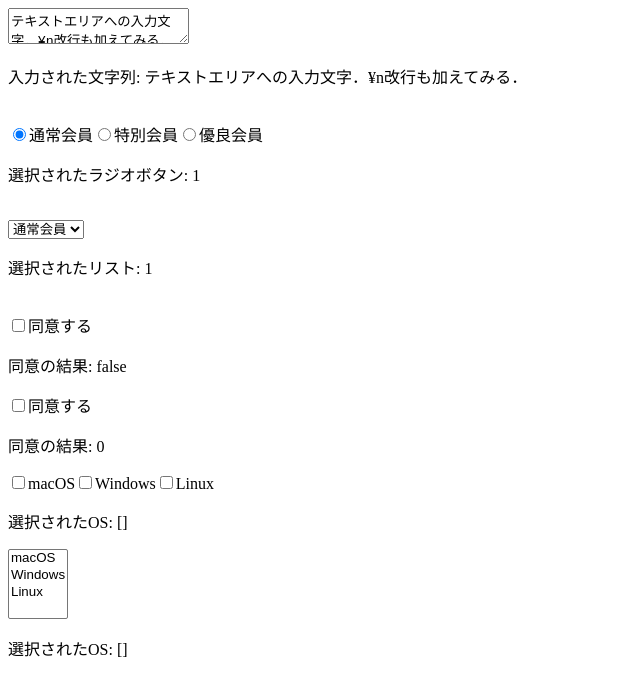
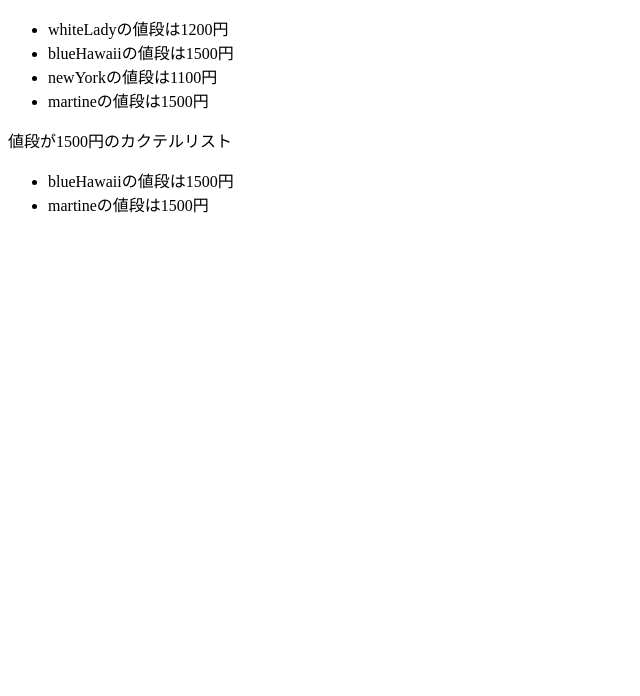
Before and after one commit to YUTigerr/YClooud, a Nuxt app: page / in a window 1280 px wide. Shown: the top 696 px of the page, without its empty margins (0-640 px from the left). Built offline with nearby package versions, Linux system fonts and the light colour scheme.

Commit message:
:sparkles: computedの基本

```diff
--- a/pages/index.vue
+++ b/pages/index.vue
@@ -1,56 +1,46 @@
 <script setup lang="ts">
-import {ref} from "vue";
+import { ref, computed } from "vue";
 
-const inputTextarea = ref("テキストエリアへの入力文字．¥n改行も加えてみる．");
-const memberType = ref(1);
-const memberTypeSelect = ref(1);
-const isAgreed = ref(false);
-const isAgreed01 = ref(0);
-const selectedOS = ref([]);
-const selectedOSSelect = ref([]);
+const cooktailDataListInit: Cooktail[] = [
+  { id: 2345, name: "whiteLady", price: 1200 },
+  { id: 4412, name: "blueHawaii", price: 1500 },
+  { id: 6792, name: "newYork", price: 1100 },
+  { id: 8429, name: "martine", price: 1500 },
+];
+const cooktailDataList = ref(cooktailDataListInit);
+const cooktail1500 = computed((): Cooktail[] => {
+  const newList = cooktailDataList.value.filter(
+    (cooktailItem: Cooktail): boolean => {
+      return cooktailItem.price == 1500;
+    }
+  );
+  return newList;
+});
+
+interface Cooktail {
+  id: number;
+  name: string;
+  price: number;
+}
 </script>
+
 <template>
-    <textarea v-model="inputTextarea"></textarea>
-    <p>入力された文字列: {{ inputTextarea }}</p>
-    <br>
-    <section>
-        <label><input type="radio" name="memberType" value="1" v-model="memberType">通常会員</label>
-        <label><input type="radio" name="memberType" value="2" v-model="memberType">特別会員</label>
-        <label><input type="radio" name="memberType" value="3" v-model="memberType">優良会員</label>
-        <br>
-        <p>選択されたラジオボタン: {{ memberType }}</p>
-    </section>
-    <br>
-    <section>
-        <select v-model="memberTypeSelect">
-            <option value="1">通常会員</option>
-            <option value="2">特別会員</option>
-            <option value="3">優良会員</option>
-        </select>
-        <br>
-        <p>選択されたリスト: {{ memberTypeSelect }}</p>
-    </section>
-    <br>
-    <section>
-        <label><input type="checkbox" v-model="isAgreed">同意する</label>
-        <p>同意の結果: {{ isAgreed }}</p>
-    </section>
-    <section>
-        <label><input type="checkbox" v-model="isAgreed01" true-value="1" false-value="0">同意する</label>
-        <p>同意の結果: {{ isAgreed01 }}</p>
-    </section>
-    <section>
-        <label><input type="checkbox" v-model="selectedOS" value="1">macOS</label>
-        <label><input type="checkbox" v-model="selectedOS" value="2">Windows</label>
-        <label><input type="checkbox" v-model="selectedOS" value="3">Linux</label>
-        <p>選択されたOS: {{ selectedOS }}</p>
-    </section>
-    <section>
-        <select v-model="selectedOSSelect" multiple>
-            <option value="1">macOS</option>
-            <option value="2">Windows</option>
-            <option value="3">Linux</option>
-        </select>
-        <p>選択されたOS: {{ selectedOSSelect }}</p>
-    </section>
+  <section>
+    <ul>
+      <li v-for="cooktailItem in cooktailDataList" :key="cooktailItem.id">
+        {{ cooktailItem.name }}の値段は{{ cooktailItem.price }}円
+      </li>
+    </ul>
+  </section>
+  <section>
+    値段が1500円のカクテルリスト
+    <ul>
+      <li
+        v-for="cooktailItem in cooktail1500"
+        :key="cooktail1500 + cooktailItem.id"
+      >
+        {{ cooktailItem.name }}の値段は{{ cooktailItem.price }}円
+      </li>
+    </ul>
+  </section>
 </template>
```
